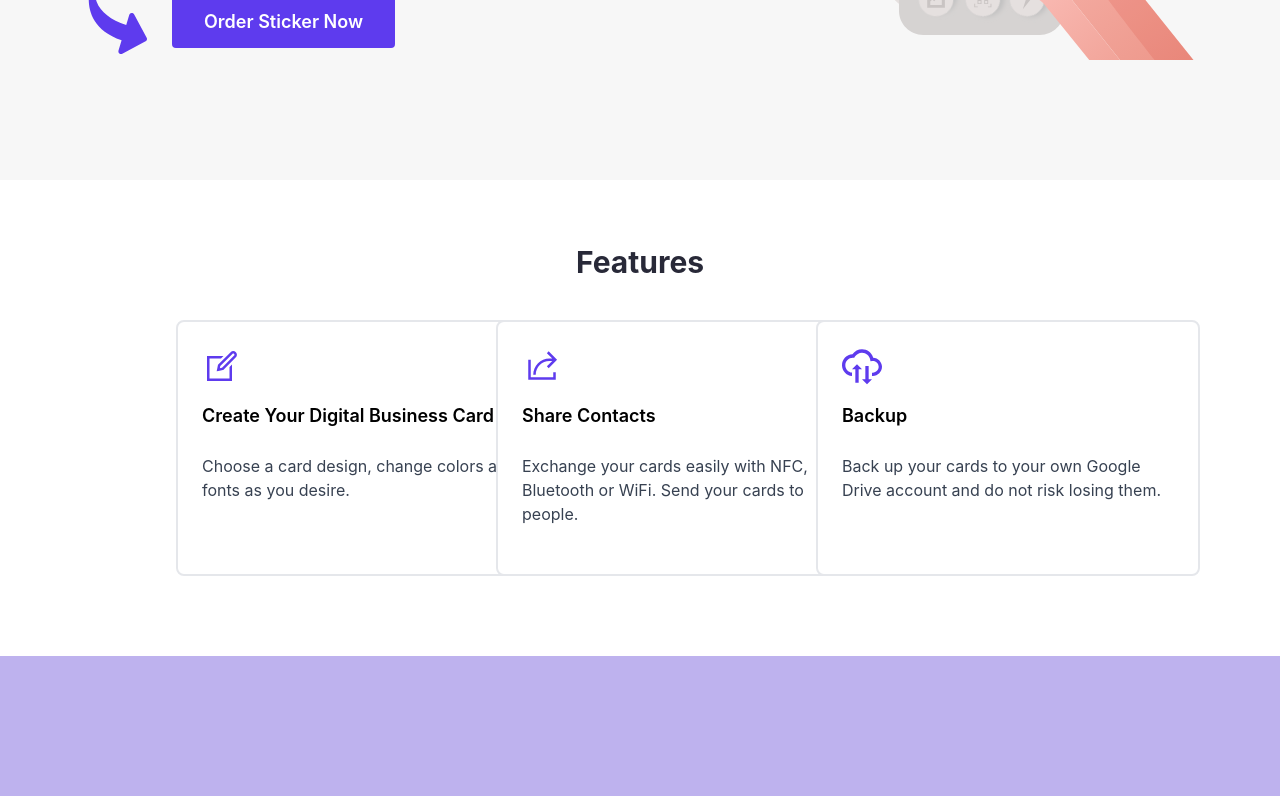
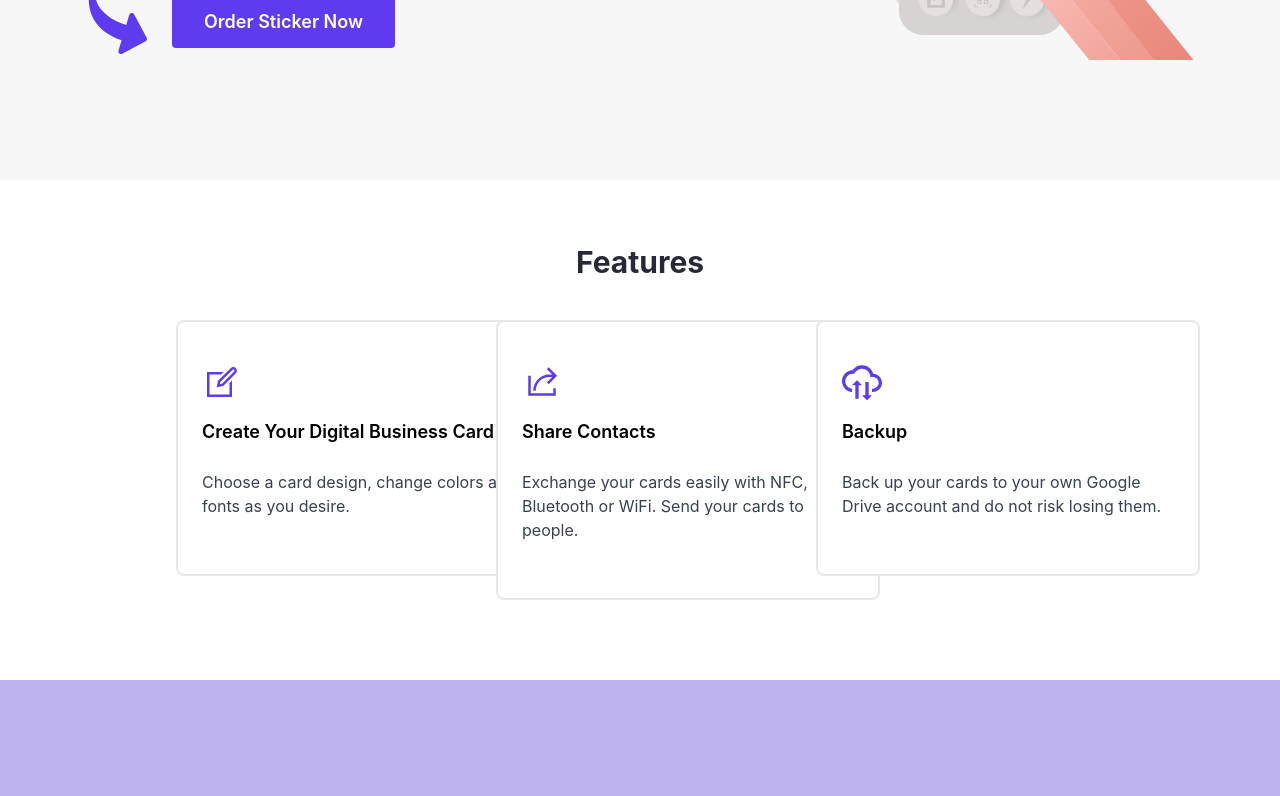
Before and after one commit to Imo-Tech-Solutions/digital_contacts, a React (Create React App) app: page /#/ in a window 1280 px wide. Shown: the part 520-1316 px from the top of the page. Built offline with nearby package versions, Linux system fonts and the light colour scheme.

Commit message:
update features.jsx

```diff
--- a/src/components/features.jsx
+++ b/src/components/features.jsx
@@ -34,7 +34,7 @@ const Card = ({ icon, heading, description }) => {
 
   return (
     <div
-      className="w-auto sm:w-96 h-64 max-w-md p-6
+      className="w-auto sm:w-96  max-w-md px-6 py-10
       rounded-lg  bg-white
       border-2 hover:border-purple
       cursor-pointer transition duration-300 ease-in-out"
```
